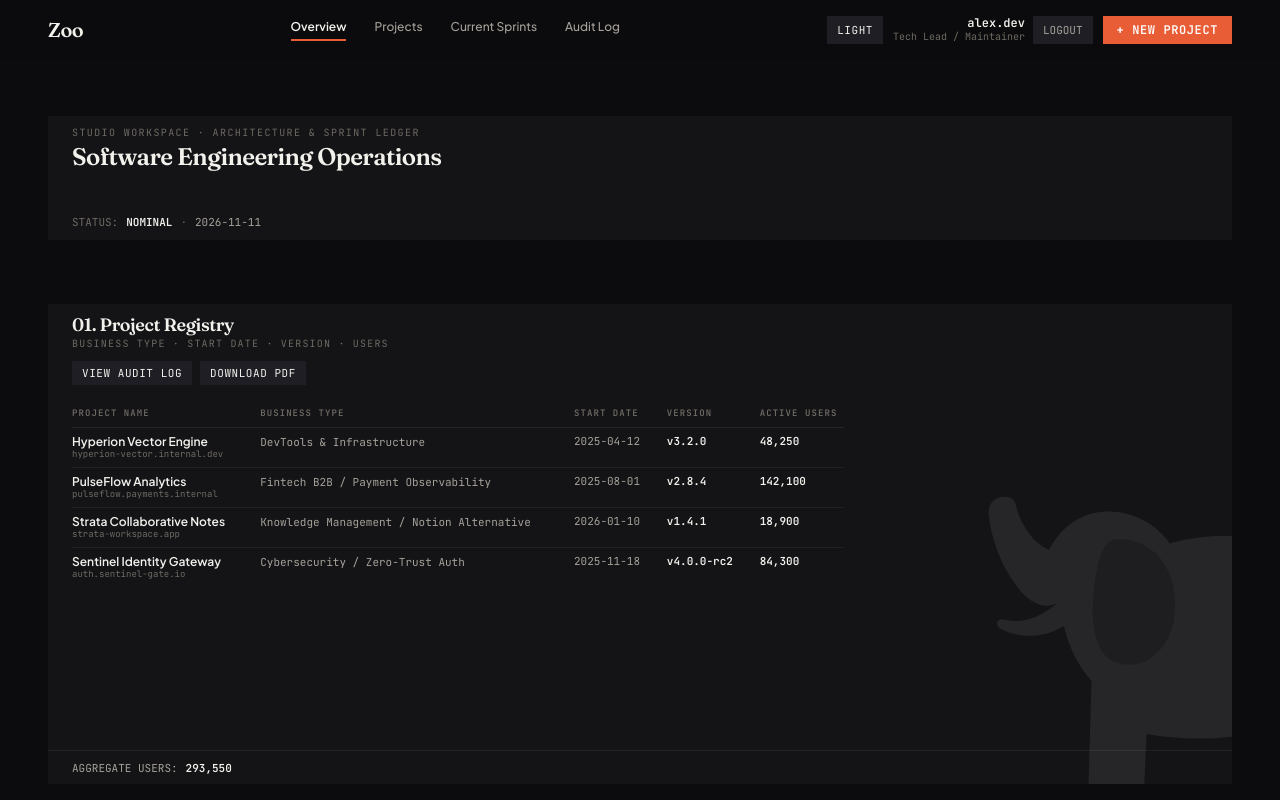
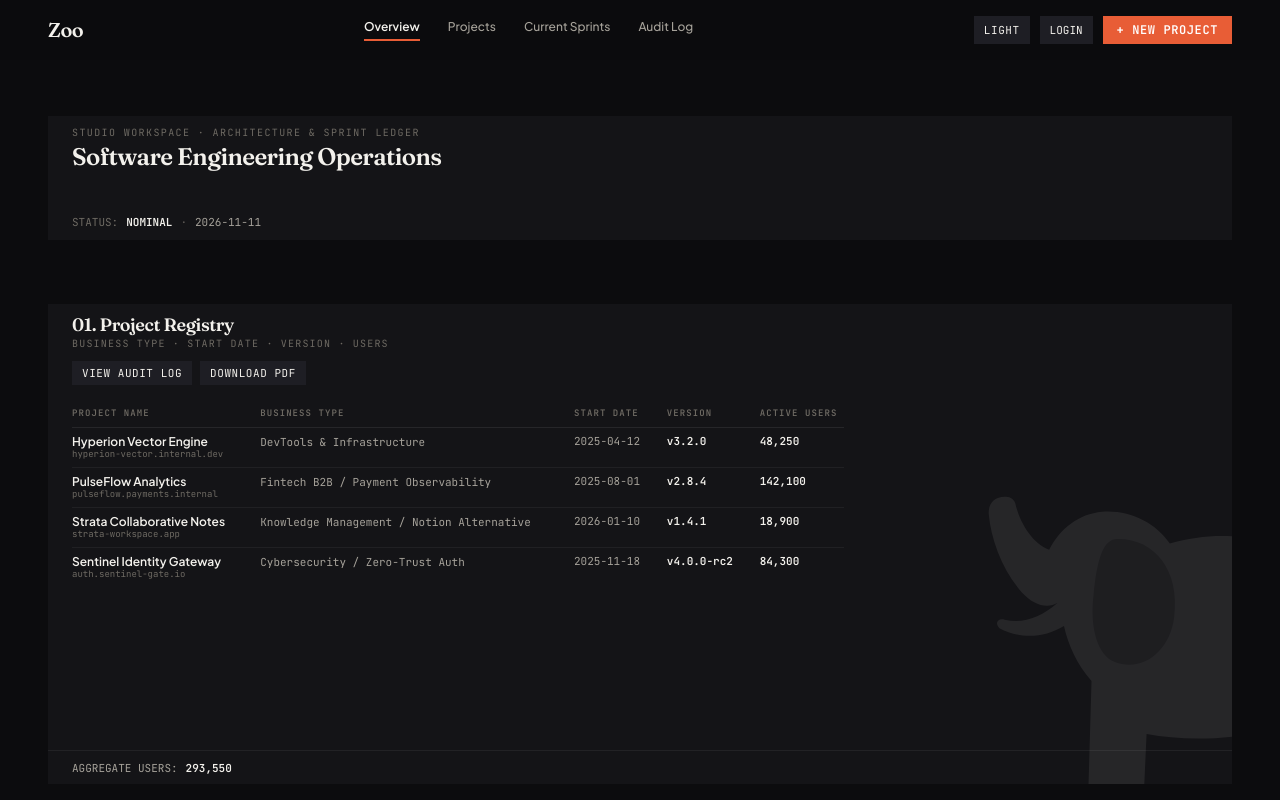
Before and after one commit to CEODemitri/ceo_zoo, a React (Vite) app: page / in a window 1280 px wide. Shown: the top 800 px of the page. Built offline with nearby package versions, Linux system fonts and the light colour scheme.

Commit message:
refactor: remove demo credentials and auth bypass
Removed hardcoded demo presets and auto-login logic to enforce explicit user authentication. Updated session storage key to v2.

```diff
--- a/src/components/AuthModal.tsx
+++ b/src/components/AuthModal.tsx
@@ -31,12 +31,6 @@ export const AuthModal: React.FC = () => {
         setPassword('');
       }
     }
-  };
-
-  const handleQuickDemo = (user: string, pass: string) => {
-    setUsername(user);
-    setPassword(pass);
-    signIn(user, pass);
   };
 
   return (
@@ -81,9 +75,6 @@ export const AuthModal: React.FC = () => {
               placeholder="e.g. alex.dev"
               className="w-full px-3 py-2 bg-[#E5E0D6] dark:bg-[#1E1E24] text-[#181715] dark:text-[#F3F1EC] focus:outline-none focus:ring-1 focus:ring-[#D94E28] dark:focus:ring-[#E85D36]"
             />
-            <span className="block text-[10px] text-[#8C867E] dark:text-[#6E6A63] mt-1">
-              Single-word identifier or handle. No email needed.
-            </span>
           </div>
 
           <div>
@@ -139,28 +130,6 @@ export const AuthModal: React.FC = () => {
               </p>
             )}
           </div>
-
-          {/* Quick preset switch */}
-          <div className="pt-3 border-t border-[#181715]/[0.07] dark:border-white/[0.06] flex items-center justify-between text-[10px] text-[#8C867E] dark:text-[#6E6A63]">
-            <span>QUICK PRESETS:</span>
-            <div className="flex gap-2">
-              <button
-                type="button"
-                onClick={() => handleQuickDemo('alex.dev', 'password123')}
-                className="underline hover:text-[#181715] dark:hover:text-[#F3F1EC]"
-              >
-                alex.dev
-              </button>
-              <span>·</span>
-              <button
-                type="button"
-                onClick={() => handleQuickDemo('lead_architect', 'kern2026')}
-                className="underline hover:text-[#181715] dark:hover:text-[#F3F1EC]"
-              >
-                lead_architect
-              </button>
-            </div>
-          </div>
         </form>
       </div>
     </div>
--- a/src/components/TopBar.tsx
+++ b/src/components/TopBar.tsx
@@ -107,12 +107,15 @@ export const TopBar: React.FC<TopBarProps> = ({
               </button>
             </div>
           ) : (
-            <button
-              onClick={() => openAuthModal('signin')}
-              className="px-3 py-1.5 font-mono text-[11px] bg-[#E5E0D6] hover:bg-[#DBD5C9] dark:bg-[#1E1E24] dark:hover:bg-[#282830] text-[#181715] dark:text-[#F3F1EC] font-medium uppercase tracking-wider whitespace-nowrap shrink-0 transition-colors"
-            >
-              Sign In
-            </button>
+            <div className="flex items-center gap-2">
+              <button
+                onClick={() => openAuthModal('signin')}
+                className="font-mono text-[11px] px-2.5 py-1.5 bg-[#E5E0D6] hover:bg-[#DBD5C9] dark:bg-[#1E1E24] dark:hover:bg-[#282830] text-[#181715] dark:text-[#F3F1EC] uppercase whitespace-nowrap shrink-0 transition-colors"
+                title="Login to operator session"
+              >
+                Login
+              </button>
+            </div>
           )}
 
           {/* New Project Primary Signal CTA */}
--- a/src/context/AuthContext.tsx
+++ b/src/context/AuthContext.tsx
@@ -14,7 +14,7 @@ interface AuthContextType {
 
 const AuthContext = createContext<AuthContextType | undefined>(undefined);
 
-const STORAGE_SESSION_KEY = 'kern_user_session_v1';
+const STORAGE_SESSION_KEY = 'zoo_user_session_v2';
 const STORAGE_ACCOUNTS_KEY = 'kern_registered_accounts_v1';
 
 // Seed account for immediate zero-friction access
@@ -28,18 +28,9 @@ export const AuthProvider: React.FC<{ children: React.ReactNode }> = ({ children
     try {
       const saved = localStorage.getItem(STORAGE_SESSION_KEY);
       if (saved) return JSON.parse(saved);
-      // Default initial session
-      return {
-        username: 'alex.dev',
-        role: 'Tech Lead / Maintainer',
-        signedInAt: new Date().toISOString(),
-      };
+      return null;
     } catch {
-      return {
-        username: 'alex.dev',
-        role: 'Tech Lead / Maintainer',
-        signedInAt: new Date().toISOString(),
-      };
+      return null;
     }
   });
 
```
